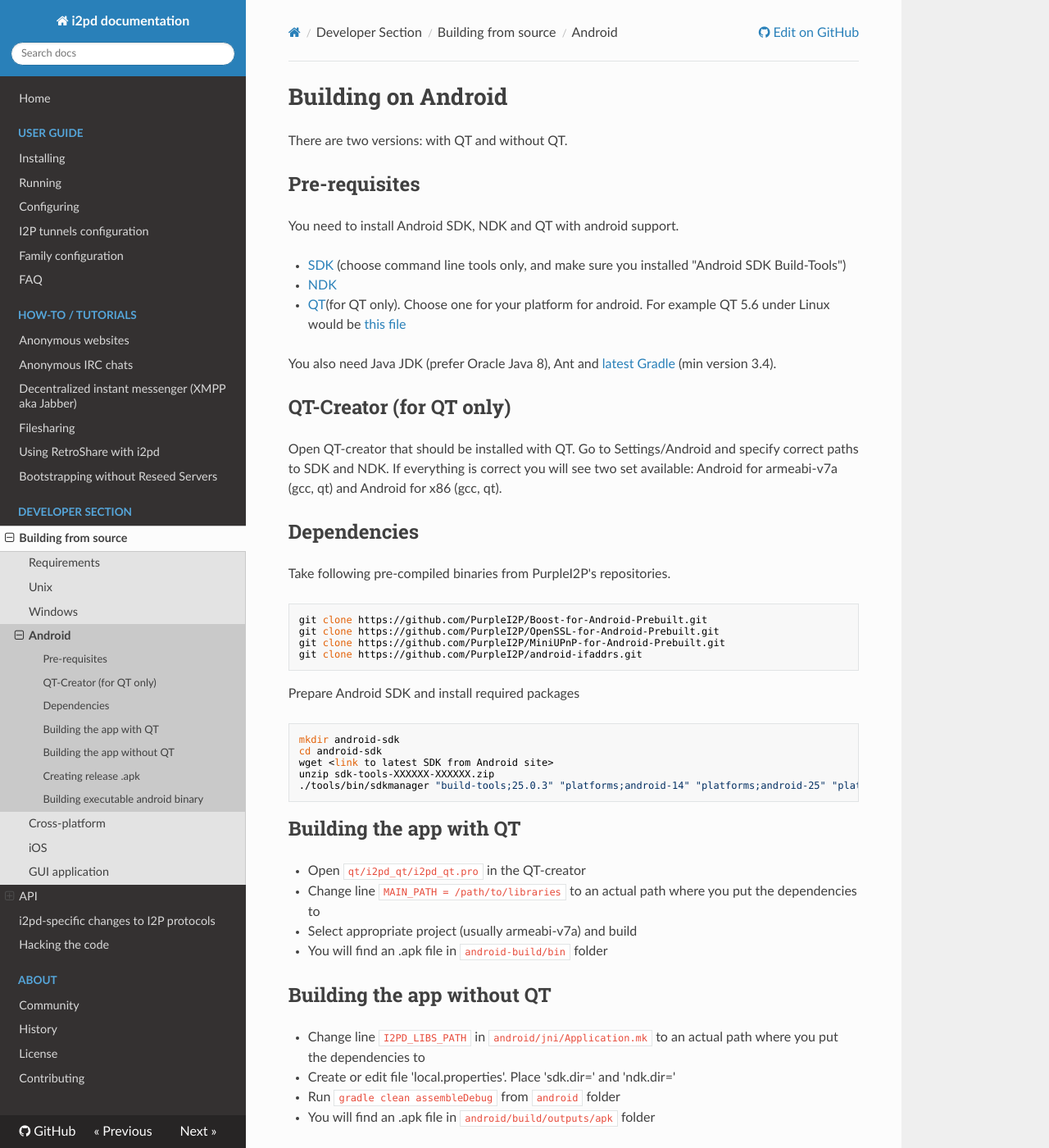
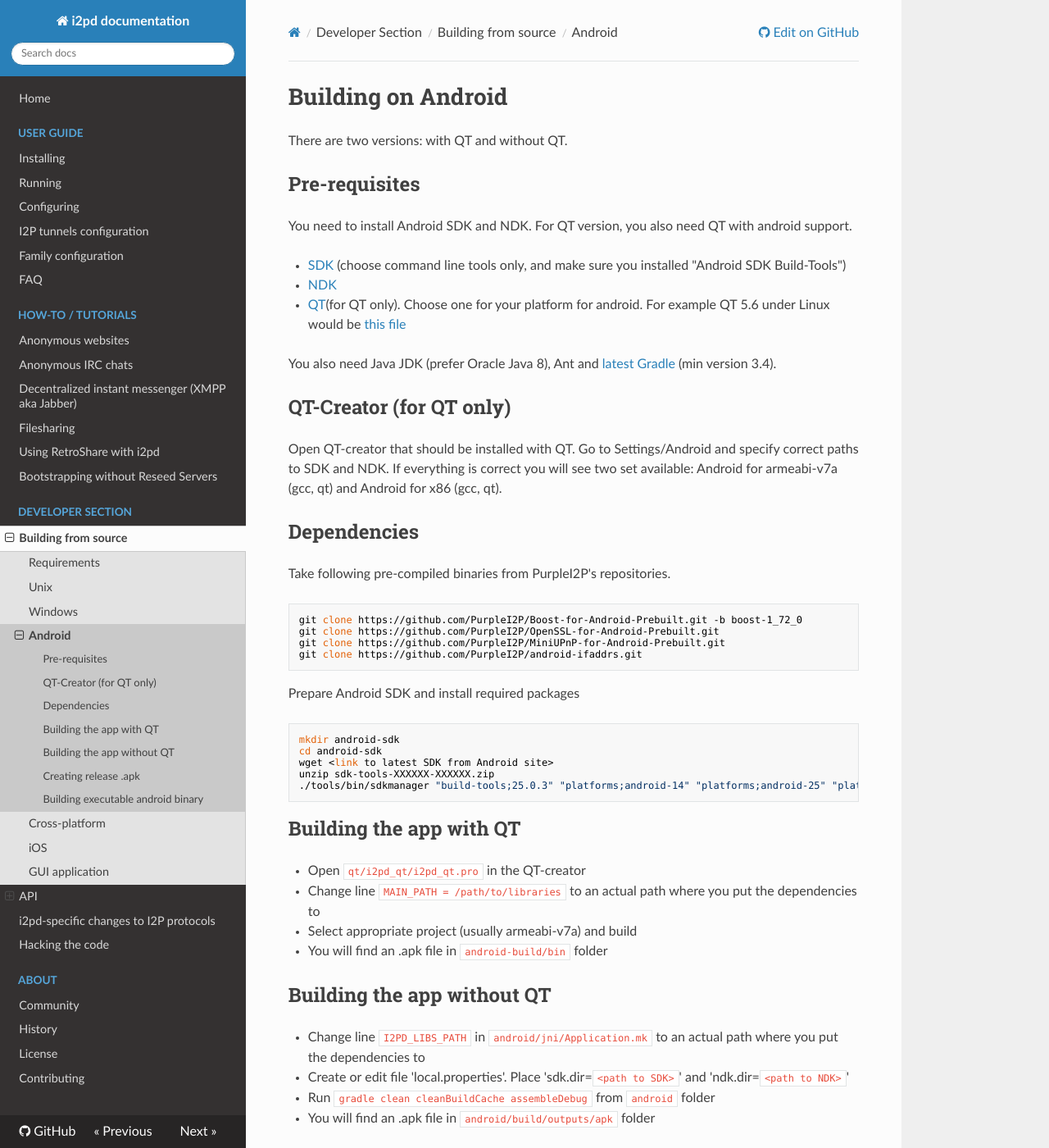
Before and after one commit to PurpleI2P/i2pd_docs_en, an MkDocs documentation site: the page built from docs/devs/building/android.md, in a window 1280 px wide and 1400 px high. Shown: the whole window at 82% size. Built offline with MkDocs 1.6.1, drawn with Linux system fonts in a browser that asks for light colours; nearby versions of some CDN libraries; old or Windows-style settings are respelled for this version of MkDocs; some of the changed text lies outside the part shown.

Commit message:
mostly closes https://github.com/PurpleI2P/i2pd/issues/1541

````diff
--- a/docs/devs/building/android.md
+++ b/docs/devs/building/android.md
@@ -6,7 +6,7 @@ There are two versions: with QT and without QT.
 Pre-requisites
 --------------
 
-You need to install Android SDK, NDK  and QT with android support.
+You need to install Android SDK and NDK. For QT version, you also need QT with android support.
 
 - [SDK](https://developer.android.com/studio/index.html) (choose command line tools only, and make sure you installed "Android SDK Build-Tools")
 - [NDK](https://developer.android.com/ndk/downloads/index.html)
@@ -28,7 +28,7 @@ Dependencies
 
 Take following pre-compiled binaries from PurpleI2P's repositories.
 
-	git clone https://github.com/PurpleI2P/Boost-for-Android-Prebuilt.git
+	git clone https://github.com/PurpleI2P/Boost-for-Android-Prebuilt.git -b boost-1_72_0
 	git clone https://github.com/PurpleI2P/OpenSSL-for-Android-Prebuilt.git
 	git clone https://github.com/PurpleI2P/MiniUPnP-for-Android-Prebuilt.git
 	git clone https://github.com/PurpleI2P/android-ifaddrs.git
@@ -53,8 +53,8 @@ Building the app without QT
 ---------------------------
 
 - Change line `I2PD_LIBS_PATH` in `android/jni/Application.mk` to an actual path where you put the dependencies to
-- Create or edit file 'local.properties'. Place 'sdk.dir=<path to SDK>' and 'ndk.dir=<path to NDK>'
-- Run `gradle clean assembleDebug` from `android` folder
+- Create or edit file 'local.properties'. Place 'sdk.dir=`<path to SDK>`' and 'ndk.dir=`<path to NDK>`'
+- Run `gradle clean cleanBuildCache assembleDebug` from `android` folder
 - You will find an .apk file in `android/build/outputs/apk` folder
 
 Creating release .apk
@@ -86,7 +86,7 @@ Change file 'build.gradle':
 +            signingConfig signingConfigs.release
 ```
 
-Run `gradle clean assembleRelease`
+Run `gradle clean cleanBuildCache assembleRelease`
 
 Building executable android binary
 ------------------------------
````
